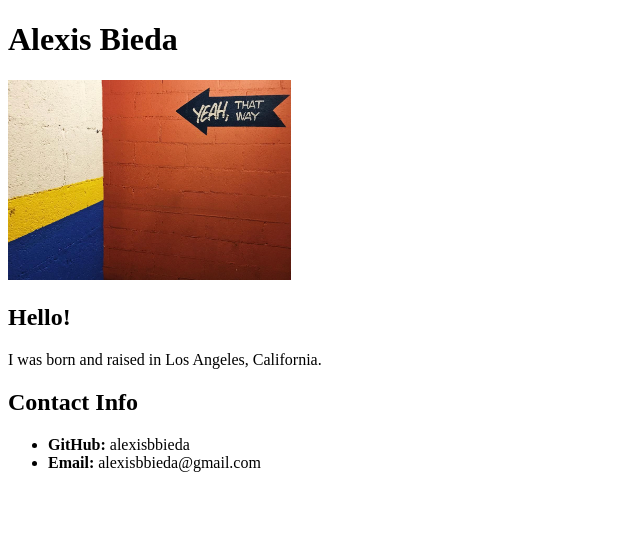
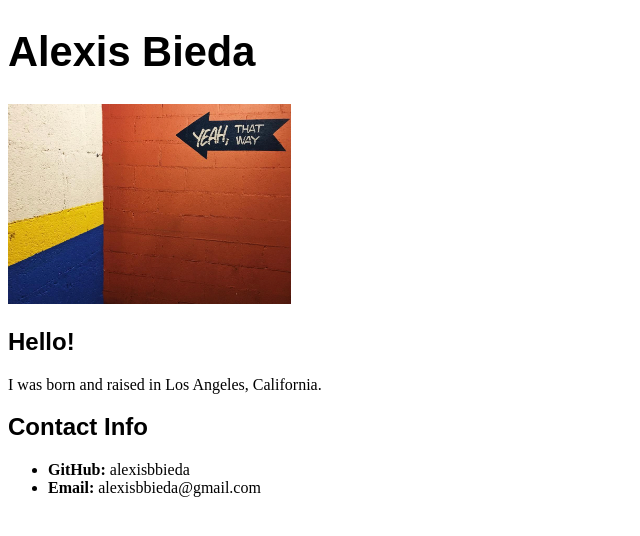
Before and after one commit to alexisbbieda/pet_co, a plain HTML site: page index.html in a window 1280 px wide. Shown: the whole page, without its empty margins (0-640 px from the left). Drawn offline with Linux system fonts and the light colour scheme; files that its build step writes are made by us from their sources.

Commit message:
editing bio

```diff
--- a/index.html
+++ b/index.html
@@ -1,25 +1,31 @@
 <!DOCTYPE html>
 <html lang="en">
+
 <head>
     <meta charset="UTF-8">
     <meta name="viewport" content="width=device-width, initial-scale=1.0">
     <meta http-equiv="X-UA-Compatible" content="ie=edge">
     <title>Document</title>
+<link rel="stylesheet" href="assets/css/style.css">
 </head>
+
 <body>
-    <h1>Alexis Bieda</h1>
+    <main>
+    <h1 class="heading title">Alexis Bieda</h1>
 
     <img src="img_3.jpg" height="200">
 
-    <h2>Hello!</h2>
+    <h2 class="heading">Hello!</h2>
 
     <p>I was born and raised in Los Angeles, California.</p>
 
-    <h2>Contact Info</h2>
+    <h2 class="heading">Contact Info</h2>
 
     <ul>
         <li><strong>GitHub:</strong> alexisbbieda</li>
         <li><strong>Email:</strong> alexisbbieda@gmail.com</li>
     </ul>
+</main>
 </body>
+
 </html>
--- a/style.css
+++ b/style.css
@@ -0,0 +1,8 @@
+
+.heading {
+    font-family: sans-serif;
+}
+
+.title{
+    font-size: 2.6rem;
+}
```
